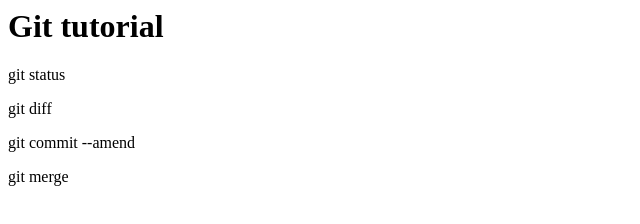
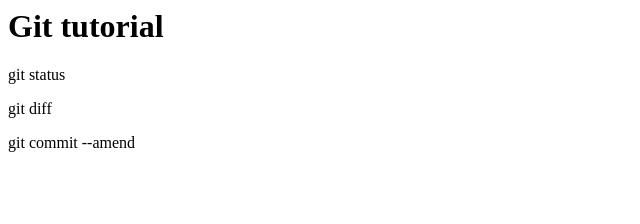
Before and after one commit to Haruko-Fujita/git_tutorial, a plain HTML site: page index.html in a window 1280 px wide. Shown: the full height of the page, 0-640 px from the left. Drawn offline with Linux system fonts and the light colour scheme.

Commit message:
git mergeを削除

```diff
--- a/index.html
+++ b/index.html
@@ -2,4 +2,3 @@
 <p>git status</p>
 <p>git diff</p>
 <p>git commit --amend</p>
-<p>git merge</p>
```
